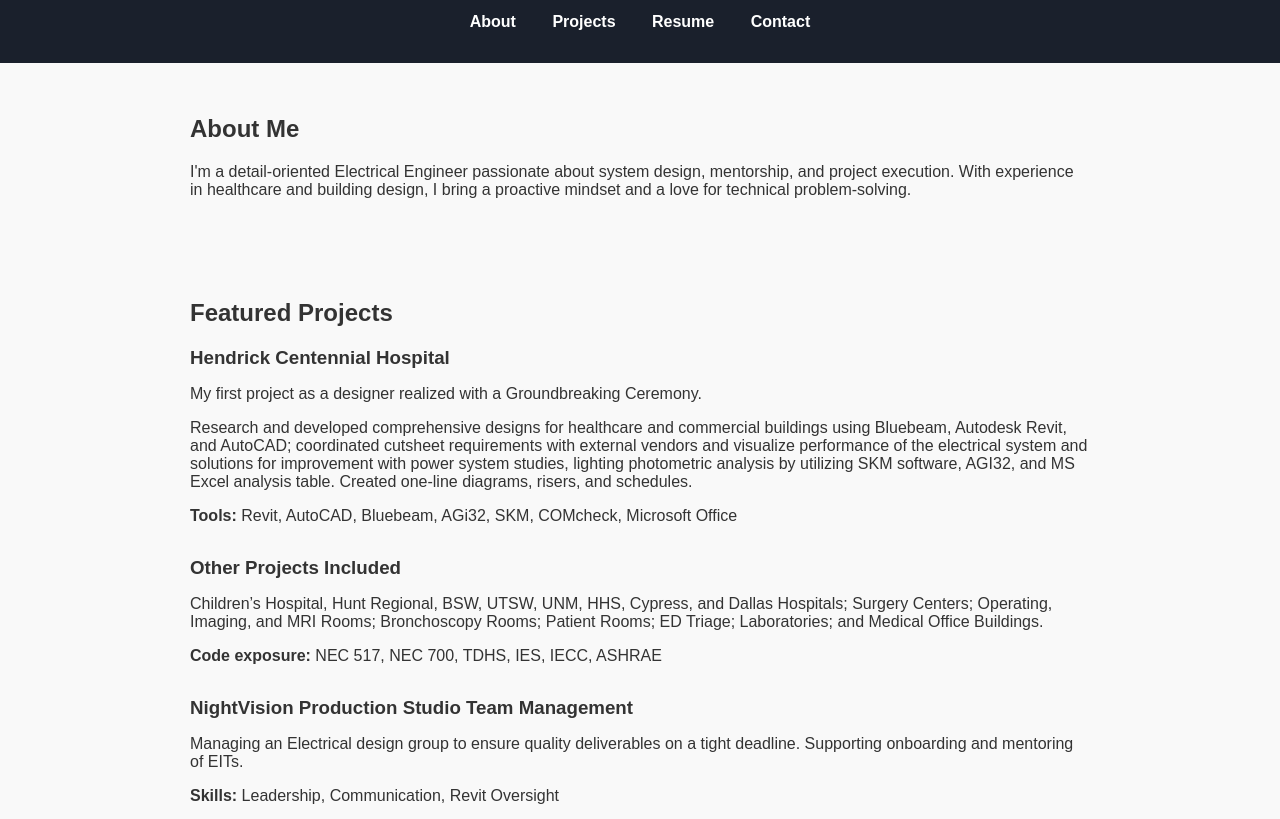
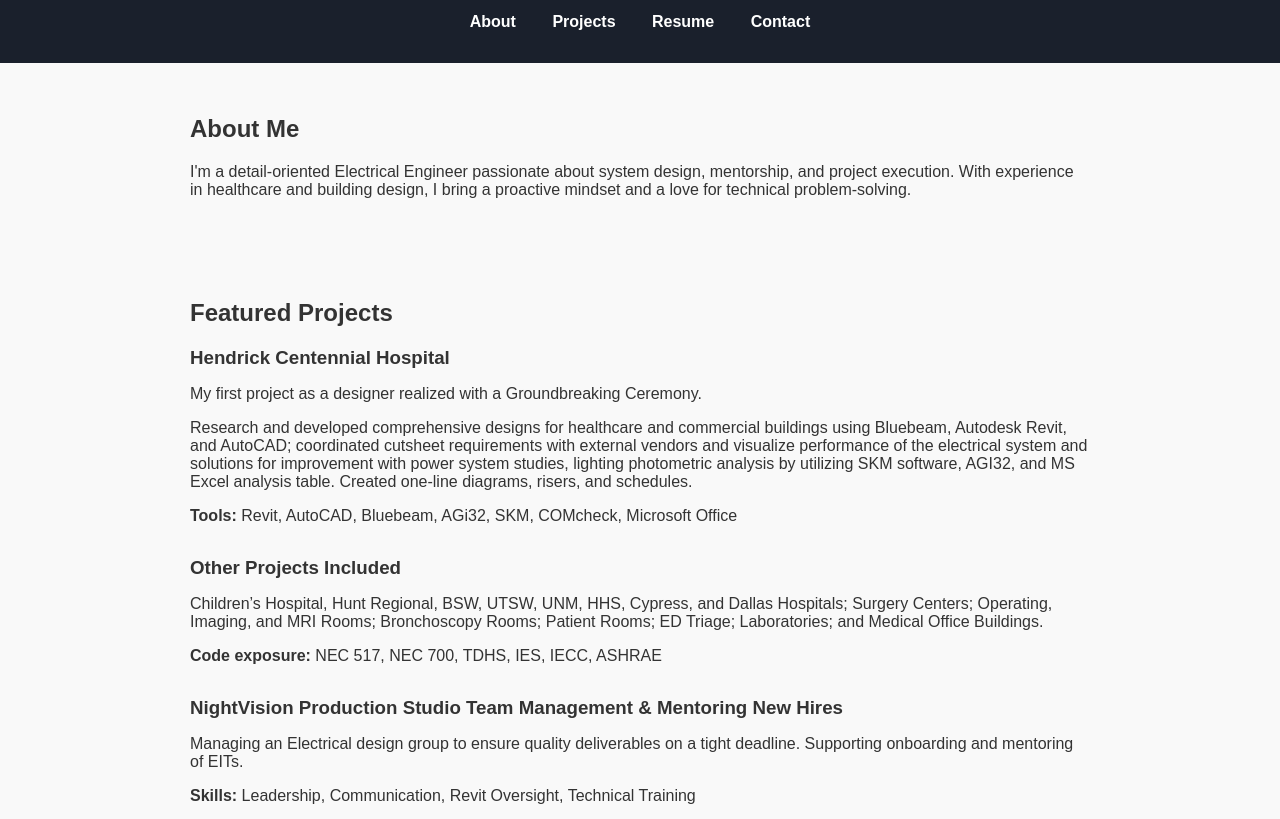
Before and after one commit to phatphnguyen/phat-portfolio, a plain HTML site: page index.html in a window 1280 px wide. Shown: the part 133-952 px from the top of the page. Drawn offline with Linux system fonts and the light colour scheme.

Commit message:
Update index.html

```diff
--- a/index.html
+++ b/index.html
@@ -111,9 +111,9 @@
     </div>
 
     <div class="project">
-      <h3>NightVision Production Studio Team Management</h3>
+      <h3>NightVision Production Studio Team Management & Mentoring New Hires</h3>
       <p>Managing an Electrical design group to ensure quality deliverables on a tight deadline. Supporting onboarding and mentoring of EITs.</p>
-      <p><strong>Skills:</strong> Leadership, Communication, Revit Oversight</p>
+      <p><strong>Skills:</strong> Leadership, Communication, Revit Oversight, Technical Training</p>
     </div>
   </section>
 
```
